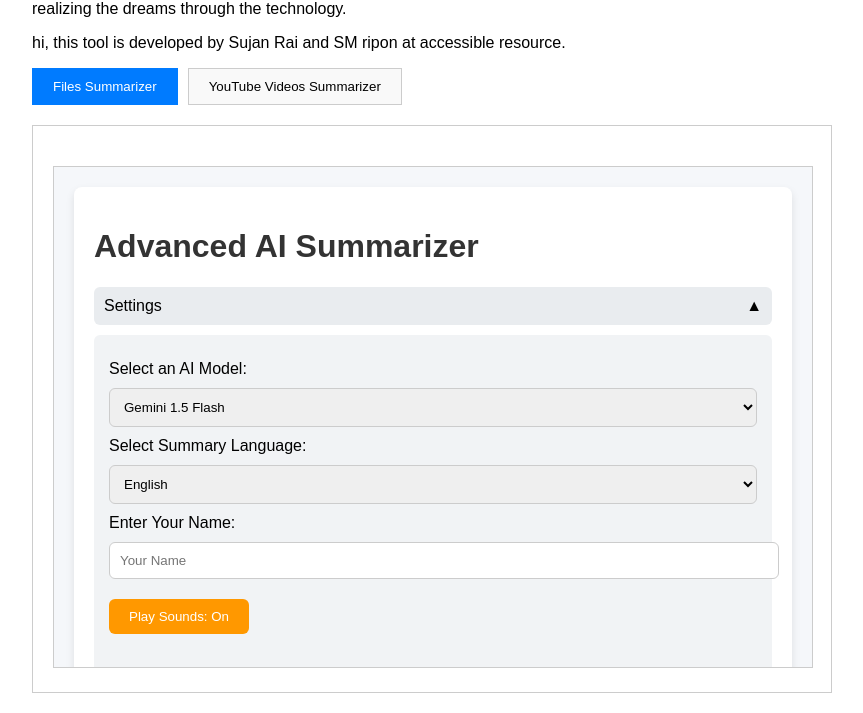
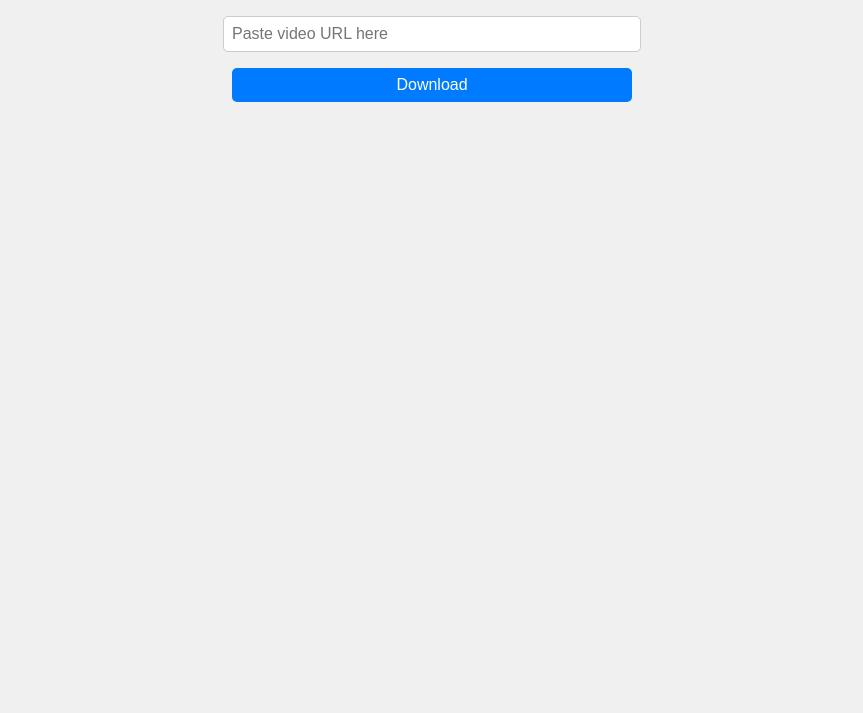
Before and after one commit to AccessibleResource/new-project, a plain HTML site: page index.html in a window 1280 px wide. Shown: the part 100-813 px from the top of the page, without its empty margins (208-1071 px from the left). Drawn offline with nearby package versions, Linux system fonts and the light colour scheme; some packages are replaced by stand-ins of ours; a script that the page names is missing.

Commit message:
Add files via upload

```diff
--- a/index.html
+++ b/index.html
@@ -1,78 +1,86 @@
 <!DOCTYPE html>
 <html lang="en">
 <head>
-    <meta charset="UTF-8">
-    <meta name="viewport" content="width=device-width, initial-scale=1.0">
-    <title>AI Summarizer</title>
+  <meta charset="UTF-8" />
+  <meta name="viewport" content="width=device-width, initial-scale=1" />
+  <title>Social Media Video Downloader</title>
   <style>
     body {
       font-family: Arial, sans-serif;
-            max-width: 800px;
-            margin: 0 auto;
-            padding: 20px;
+      background: #f0f0f0;
+      padding: 2rem;
+      text-align: center;
     }
-        .tablist {
-            display: flex;
-            gap: 10px;
-            margin-bottom: 20px;
+    input, button {
+      padding: 0.5rem;
+      font-size: 1rem;
+      margin: 0.5rem 0;
+      width: 90%;
+      max-width: 400px;
+      border: 1px solid #ccc;
+      border-radius: 5px;
     }
-        button[role="tab"] {
-            padding: 10px 20px;
-            border: 1px solid #ccc;
-            background: #f9f9f9;
+    button {
+      background-color: #007bff;
+      color: white;
+      border: none;
       cursor: pointer;
     }
-        button[role="tab"][aria-selected="true"] {
-            background: #007bff;
-            color: white;
-            border-color: #007bff;
+    button:hover {
+      background-color: #0056b3;
     }
-        .tabpanel {
-            display: none;
-            padding: 20px;
-            border: 1px solid #ccc;
+    #result {
+      margin-top: 1rem;
+      font-size: 1.1rem;
+      word-wrap: break-word;
     }
-        .tabpanel.active {
-            display: block;
-        }
-        iframe {
-            width: 100%;
-            height: 500px;
-            border: 1px solid #ccc;
-            margin-top: 20px;
+    a.download-link {
+      color: #007bff;
+      text-decoration: none;
+      font-weight: bold;
     }
   </style>
 </head>
 <body>
-    <h1>Summarizers</h1>
-<p>realizing the dreams through the technology.</p>
-<p>hi, this tool is developed by Sujan Rai and SM ripon at accessible resource.</p>
-    <div role="tablist" class="tablist">
-        <button role="tab" id="file-tab" aria-selected="true" aria-controls="file-summarizer-panel">Files Summarizer</button>
-        <button role="tab" id="yt-tab" aria-selected="false" aria-controls="youtube-summarizer-panel">YouTube Videos Summarizer</button>
-    </div>
-    <div id="file-summarizer-panel" class="tabpanel active" role="tabpanel" aria-labelledby="file-tab">
-        <iframe id="file-summarizer-iframe" src="summarizer.html"></iframe>
-    </div>
-    <div id="youtube-summarizer-panel" class="tabpanel" role="tabpanel" aria-labelledby="yt-tab">
-        <iframe id="youtube-summarizer-iframe" src="YouTube-summarizer.html"></iframe>
-    </div>
+  <h2>Social Media Video Downloader</h2>
+  <input type="text" id="url" placeholder="Paste video URL here" />
+  <br />
+  <button onclick="downloadVideo()">Download</button>
+  <div id="result"></div>
 
   <script>
-        // Tab switching functionality
-        const tabs = document.querySelectorAll('[role="tab"]');
-        const panels = document.querySelectorAll('[role="tabpanel"]');
+    async function downloadVideo() {
+      const urlInput = document.getElementById('url');
+      const resultDiv = document.getElementById('result');
+      const url = urlInput.value.trim();
+      resultDiv.innerHTML = '';
 
-        tabs.forEach(tab => {
-            tab.addEventListener('click', () => {
-                tabs.forEach(t => t.setAttribute('aria-selected', 'false'));
-                panels.forEach(p => p.classList.remove('active'));
+      if (!url) {
+        resultDiv.innerText = 'Please enter a video URL.';
+        return;
+      }
 
-                tab.setAttribute('aria-selected', 'true');
-                const panelId = tab.getAttribute('aria-controls');
-                document.getElementById(panelId).classList.add('active');
-            });
-        });
+      resultDiv.innerText = 'Loading... Please wait.';
+
+      try {
+        // এখানে proxy API URL দিন (আপনার হোস্ট করা proxy এর URL)
+        const proxyApi = 'https://your-proxy.vercel.app/proxy?url=';
+
+        const response = await fetch(proxyApi + encodeURIComponent(url));
+        if (!response.ok) {
+          throw new Error('Network response was not ok');
+        }
+        const data = await response.json();
+
+        if (data && data.url) {
+          resultDiv.innerHTML = `<p>Download Link:</p><a class="download-link" href="${data.url}" target="_blank" rel="noopener noreferrer">Click here to download</a>`;
+        } else {
+          resultDiv.innerText = 'No video found or invalid response.';
+        }
+      } catch (error) {
+        resultDiv.innerText = 'Error: ' + error.message;
+      }
+    }
   </script>
 </body>
 </html>
```
Also changed, not shown: index.js (added, +25 -0 lines), vercel.json (added). Lines whose indentation alone changed are shown as unchanged.
